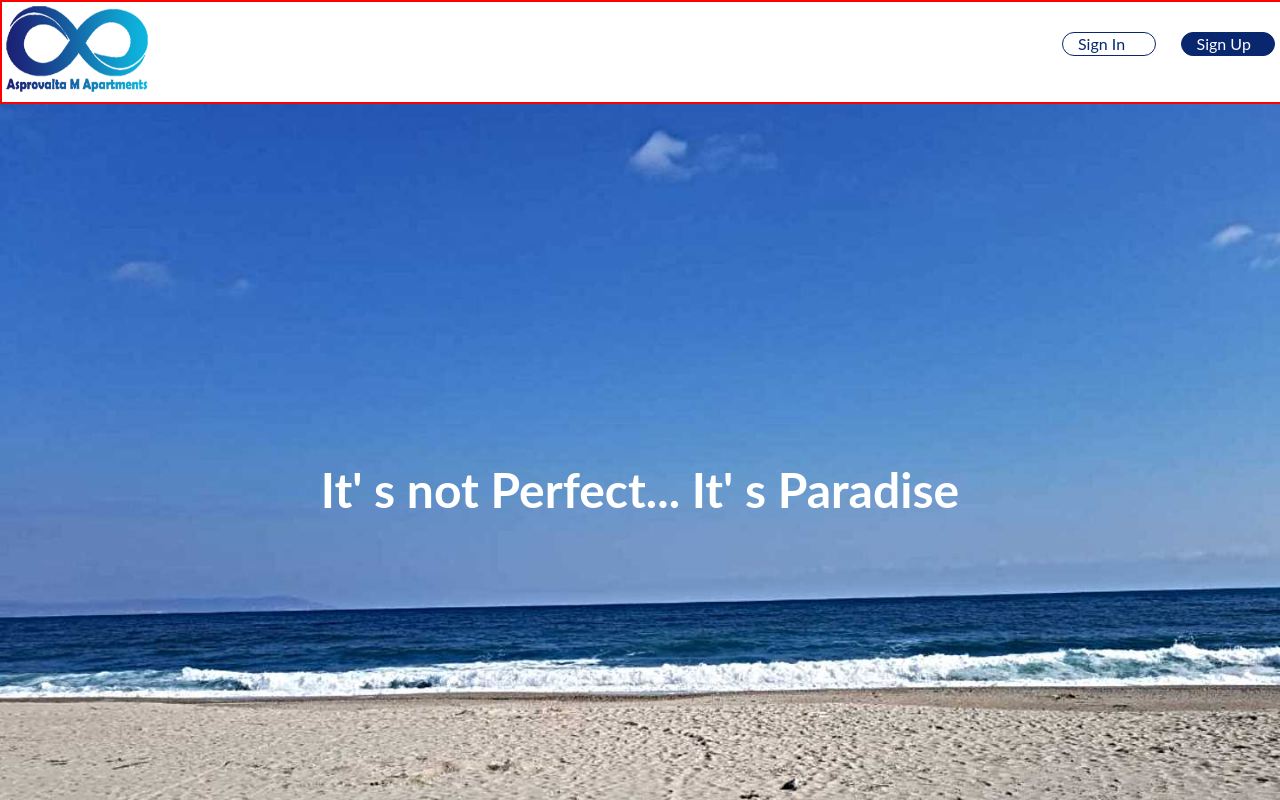
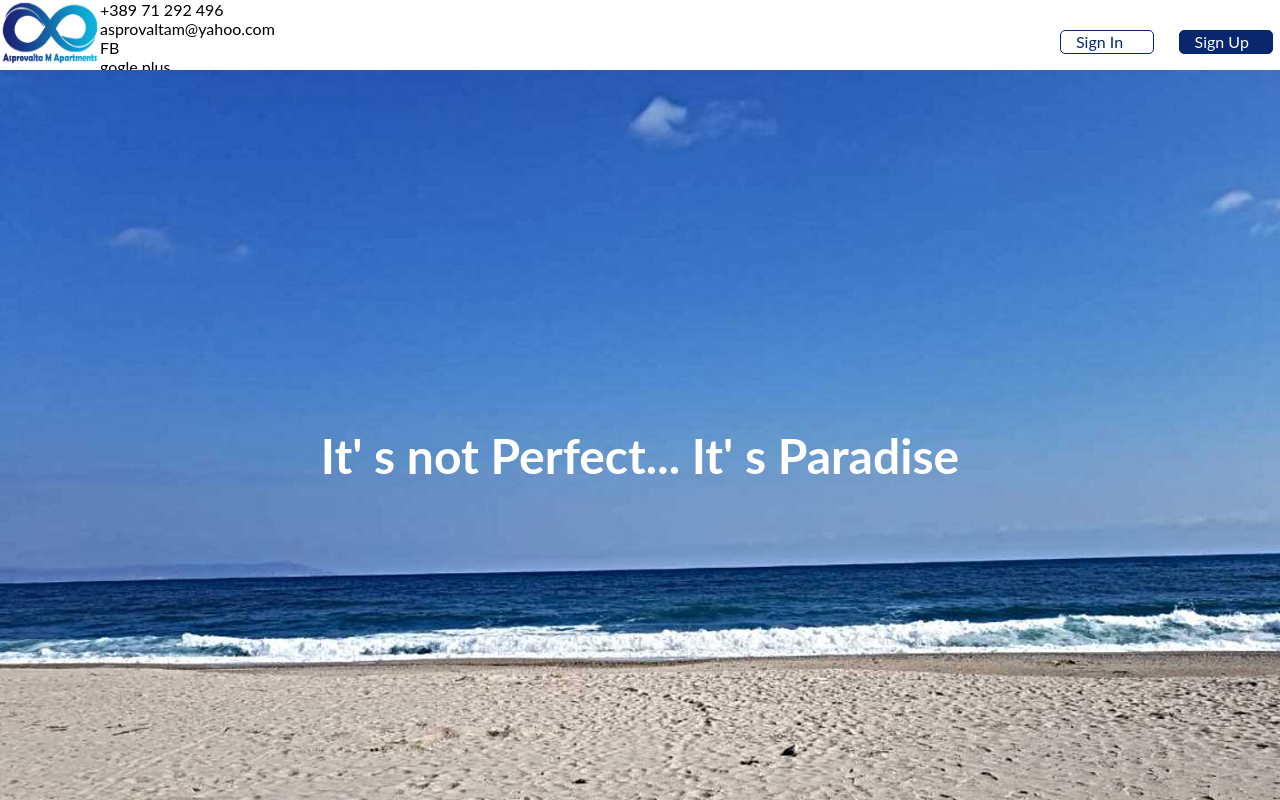
Before and after one commit to jugosack/asprovalta_m_apartments_client, a React (Create React App) app: page / in a window 1280 px wide. Built offline with nearby package versions, Linux system fonts and the light colour scheme.

Commit message:
Add fontawsome, facebook and google icons

```diff
--- a/package.json
+++ b/package.json
@@ -3,6 +3,9 @@
   "version": "0.1.0",
   "private": true,
   "dependencies": {
+    "@fortawesome/fontawesome-svg-core": "^6.4.2",
+    "@fortawesome/free-brands-svg-icons": "^6.4.2",
+    "@fortawesome/react-fontawesome": "^0.2.0",
     "@reduxjs/toolkit": "^1.9.7",
     "@testing-library/jest-dom": "^5.17.0",
     "@testing-library/react": "^13.4.0",
--- a/src/components/Body.js
+++ b/src/components/Body.js
@@ -7,6 +7,13 @@ const Body = () => (
   <>
     <div className="section-1">
       <img className="logoA" src={logo} alt="logo.png" />
+      <div className="contacts">
+        <div className="phone"> +389 71 292 496 </div>
+        <div className="email"> asprovaltam@yahoo.com</div>
+        <div className="phone"> FB </div>
+        <div className="phone"> gogle plus </div>
+      </div>
+
       <div className="header-book-btn-space">
         <div className="header-book-btn">
           <Link to="/signin" className="link-sign">Sign In</Link>
--- a/src/styles/style.css
+++ b/src/styles/style.css
@@ -42,7 +42,7 @@ body {
 
   .header-book-btn {
     background-color: #fff;
-    border-radius: 15px;
+    border-radius: 5px;
     border: 1px solid rgb(8, 39, 111);
     padding: 1px 7px 1px 15px;
     /* color: red; */
@@ -56,7 +56,7 @@ body {
 
   .header-book-btn-signup {
     color: white;
-    border-radius: 15px;
+    border-radius: 5px;
     border: 1px solid rgb(8, 39, 111);
     padding: 1px 7px 1px 15px;
     background-color: rgb(8, 39, 111);
@@ -70,20 +70,28 @@ body {
 
 
   .header-book-btn:hover,
-  .header-book-btn-signup:hover {
-    padding: 20px;
+  .header-book-btn-signup:hover,
+  .link-sign:hover,
+  .link-signup:hover
+   {
+    /* padding: 20px; */
+    /* padding: 10px; */
+    background-color:#cb3636;
+    border-color: rgb(8, 39, 111);
+    color:   rgb(255, 253, 253);
   }
   .section-1 {
 
       width: 100%;
-      height: 100px;
-      border: 2px solid red;
+      height: 70px;
+      /* border: 2px solid red; */
       display: flex;
       flex-direction: row;
   }
 
   .logoA{
-    width:150px;
+    width:100px;
+    height:70px;
   }
 
 
```
Also changed, not shown: 1 other file (tests, documents, lock files or other folders).
